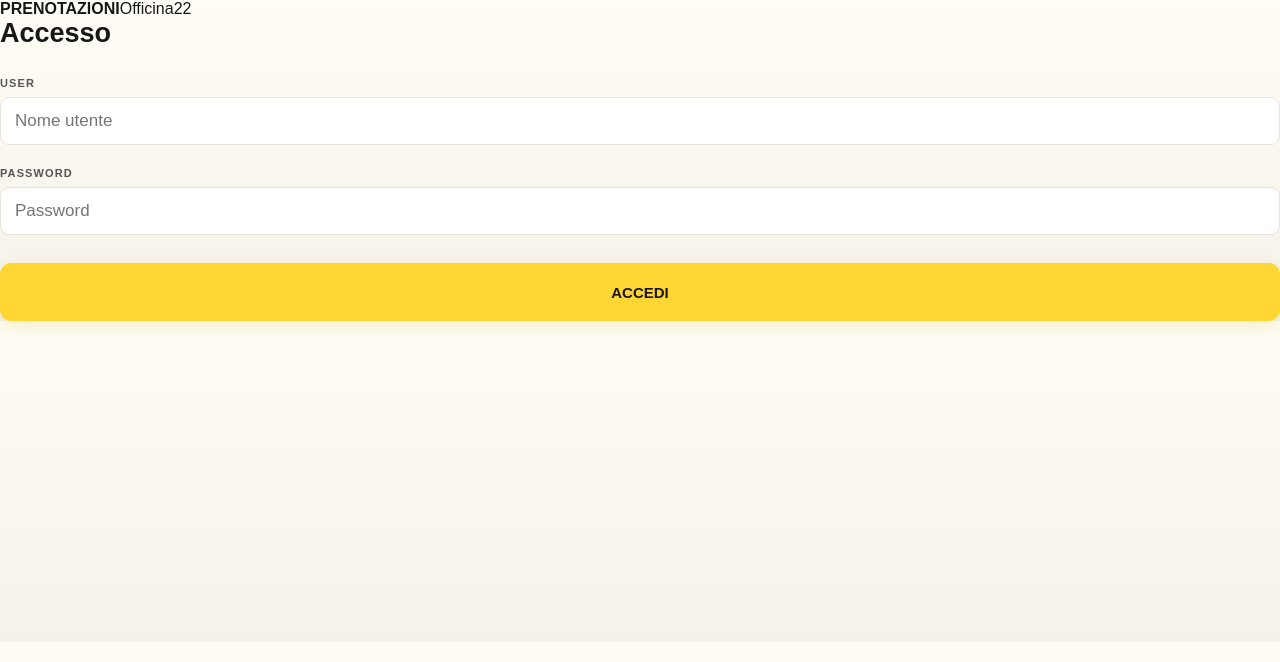
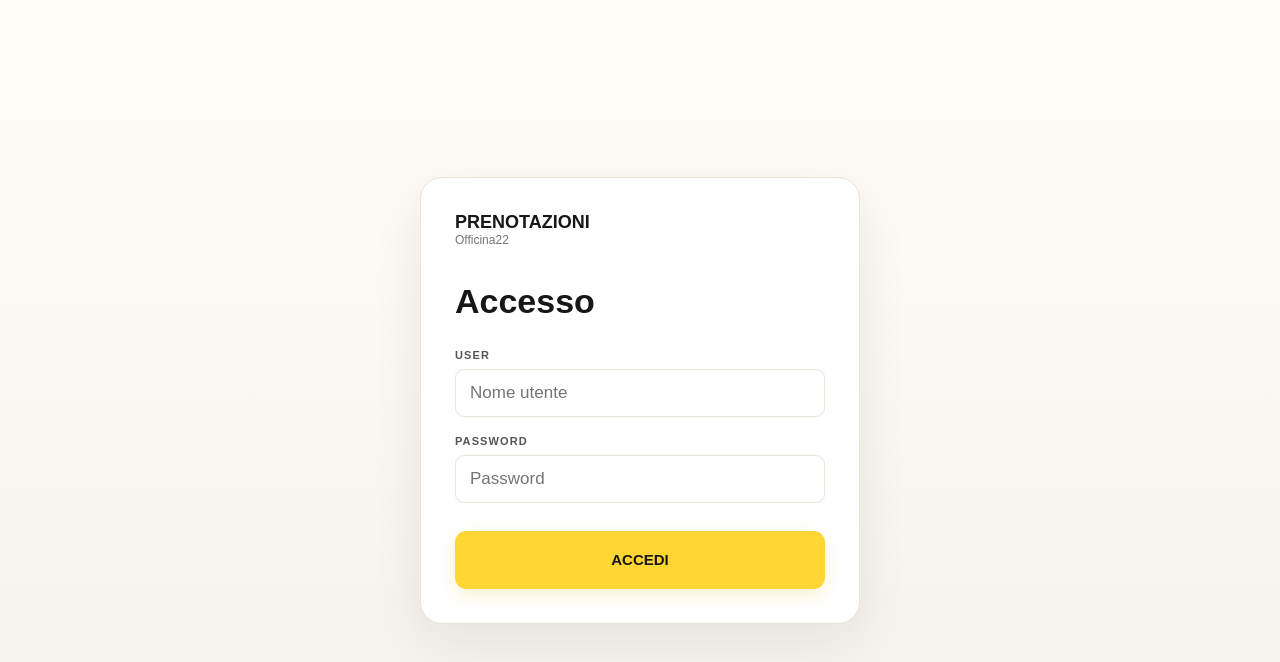
Before and after one commit to 8hz7fm29bb-jpg/prenotazioni, a Next.js app: page /login in a window 1280 px wide. Shown: the top 662 px of the page. Built offline with nearby package versions, Linux system fonts and the light colour scheme; no server answers.

Commit message:
Style login screen

```diff
--- a/app/globals.css
+++ b/app/globals.css
@@ -42,3 +42,5 @@ button,.datePicker,input,textarea{border-color:var(--line)!important}button{bord
 .row>button.selected,.two>button.selected,.people>button.selected,.datePicker.selected{color:#0a84ff!important;font-weight:800!important}
 
 .datePicker:not(.selected){color:var(--ink)!important;font-weight:400!important}
+
+.loginPage{min-height:100vh;display:grid;place-items:center;padding:20px}.loginCard{width:min(440px,100%);background:#fff;border:1px solid var(--line);border-radius:22px;padding:34px;box-shadow:0 16px 50px rgba(30,25,10,.08)}.loginBrand{display:flex;flex-direction:column;margin-bottom:35px}.loginBrand b{font-size:18px}.loginBrand span{font-size:12px;color:#777}.loginCard h1{font-size:34px;margin-bottom:28px}.loginCard label{display:block;margin-top:18px}.loginCard .confirm{width:100%;margin-top:28px}
```
